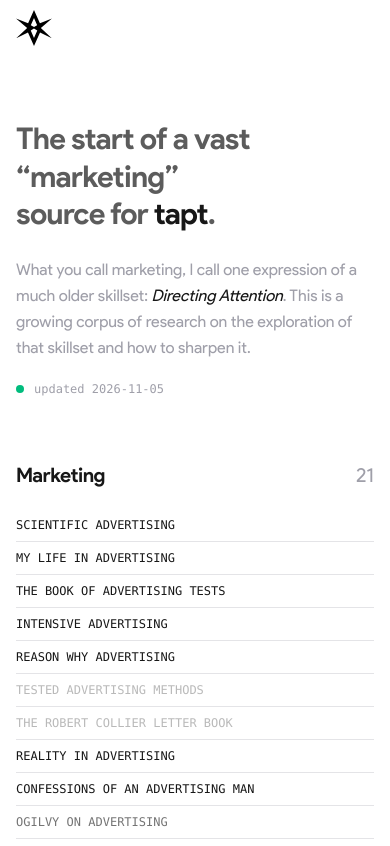
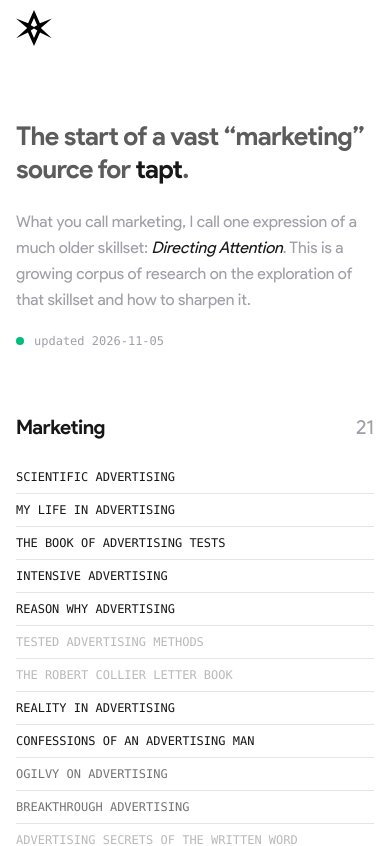
Before and after one commit to prmagana/marketing-archive, a Next.js app: page / in a window 390 px wide. Shown: the top 846 px of the page. Built offline with nearby package versions, Linux system fonts and the light colour scheme.

Commit message:
Headline: 26px on phones, 48px from sm, the pair every site shares; the desktop break hides on phones and for tapt. travels as one piece

```diff
--- a/app/page.tsx
+++ b/app/page.tsx
@@ -15,10 +15,15 @@ export default function Home() {
       <main className="flex-1 px-4 sm:px-6">
         <div className="mx-auto w-full max-w-6xl pt-16 pb-24 sm:pt-24">
           {/* Everything softened except the brand word, so "tapt" is the one thing at full ink. */}
-          <h1 className="max-w-4xl text-3xl font-semibold leading-tight tracking-tight text-foreground/70 sm:text-5xl">
-            {/* First segment never breaks on wider screens, so marketing always closes line one. */}
-            <span className="sm:whitespace-nowrap">The start of a vast “marketing”</span><br />
-            source for <span className="text-foreground">tapt</span>.
+          <h1 className="max-w-4xl text-[1.625rem] font-semibold leading-tight tracking-tight text-foreground/70 sm:text-5xl">
+            {/* Wide: the first segment holds and a break puts marketing at the end of line one. Phone: no break,
+                natural wrap, and "for tapt." travels as one piece so the brand never sits alone on a line. */}
+            <span className="sm:whitespace-nowrap">The start of a vast “marketing”</span>
+            <br className="hidden sm:inline" />{" "}
+            source{" "}
+            <span className="whitespace-nowrap">
+              for <span className="text-foreground">tapt</span>.
+            </span>
           </h1>
           {/* What the page is, in two lines: a record of the research, and why the domain is the wrong size for it. */}
           <p className="mt-6 max-w-xl text-base leading-relaxed text-muted sm:text-lg">
```
